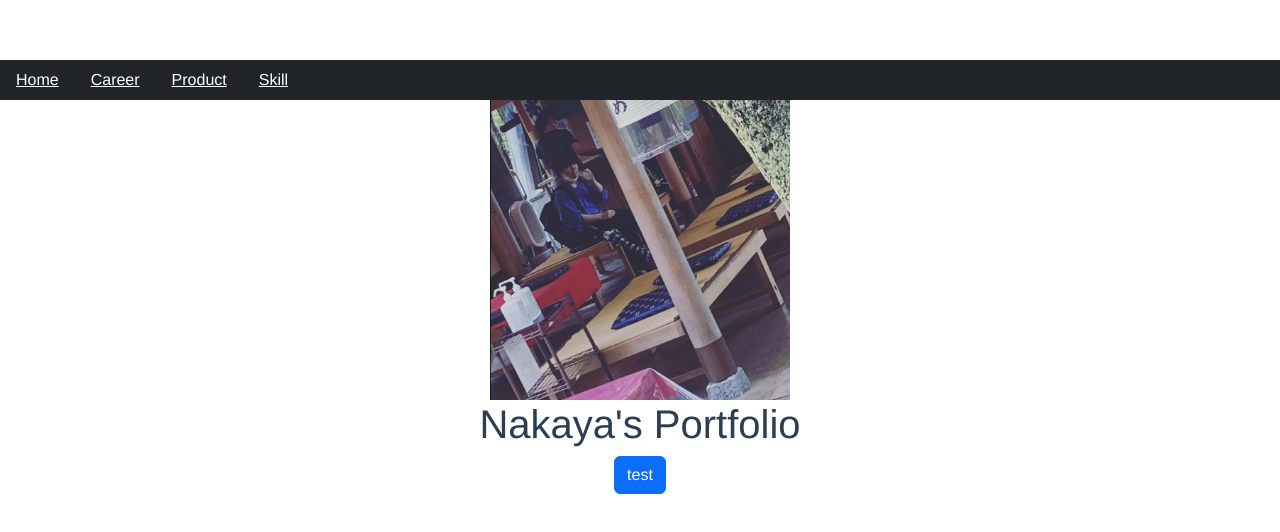
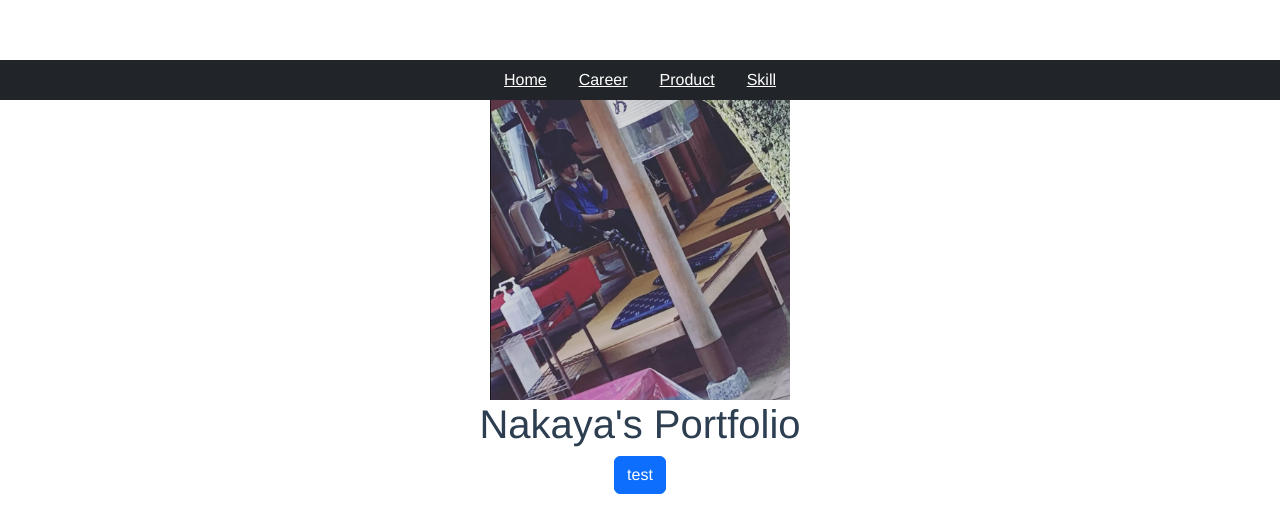
Before and after one commit to takato256/portfolio, a Vue app: page / in a window 1280 px wide. Shown: the top 532 px of the page. Built offline with nearby package versions, Linux system fonts and the light colour scheme.

Commit message:
[変更] headerを中央揃えに変更

```diff
--- a/src/components/myheader.vue
+++ b/src/components/myheader.vue
@@ -1,8 +1,9 @@
 <template>
     <div>
       <nav class="navbar navbar-expand-lg navbar-dark bg-dark">
+        <div class="mx-auto d-flex">
           <div class="collapse navbar-collapse" id="navbarSupportedContent">
-                <ul class="navbar-nav mr-auto">
+            <ul class="navbar-nav">
               <li class="nav-item">
                 <router-link class="text-white px-3" to="/">Home</router-link>
               </li>
@@ -17,6 +18,7 @@
               </li>
             </ul>
           </div>
+        </div>
       </nav>
     </div>
 </template>
```
Lines whose indentation alone changed are shown as unchanged.
